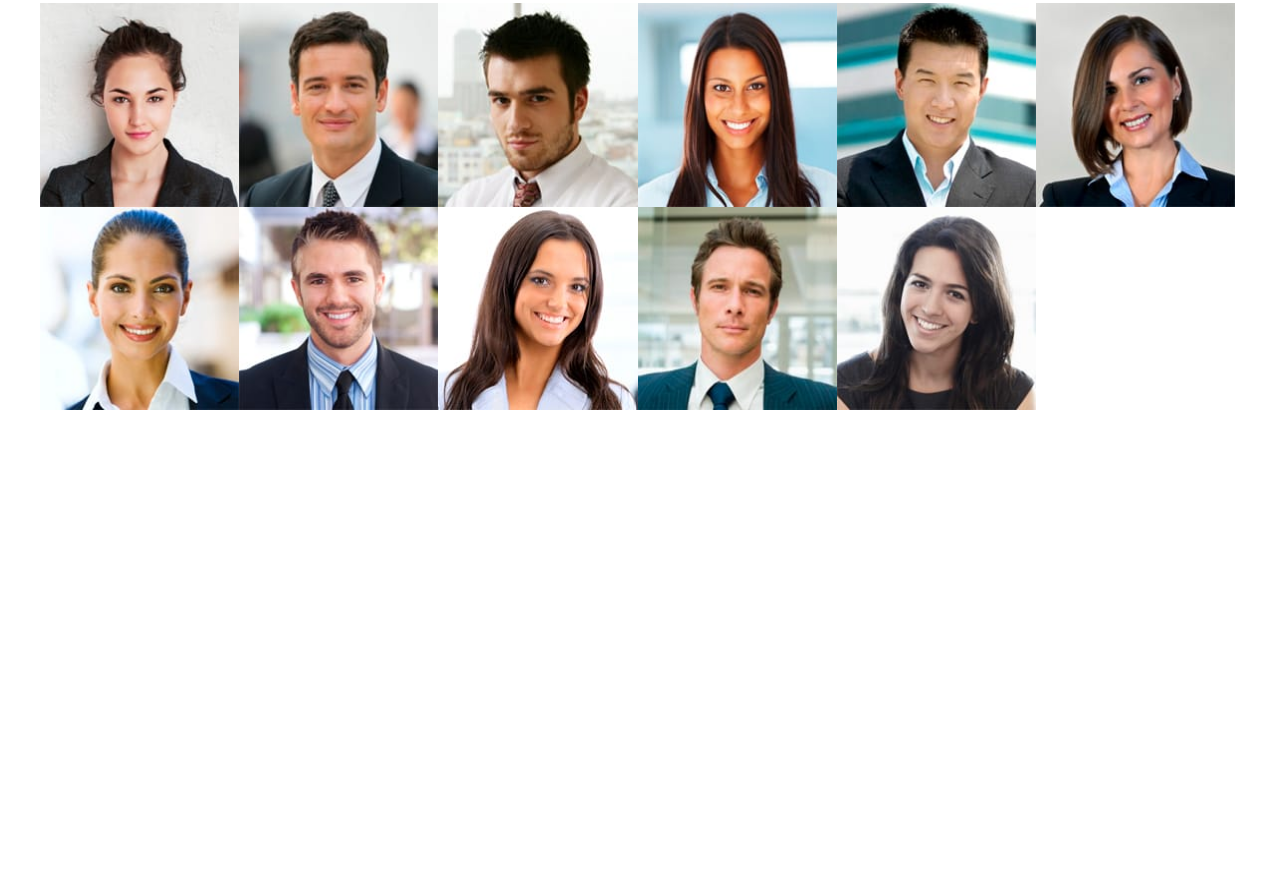
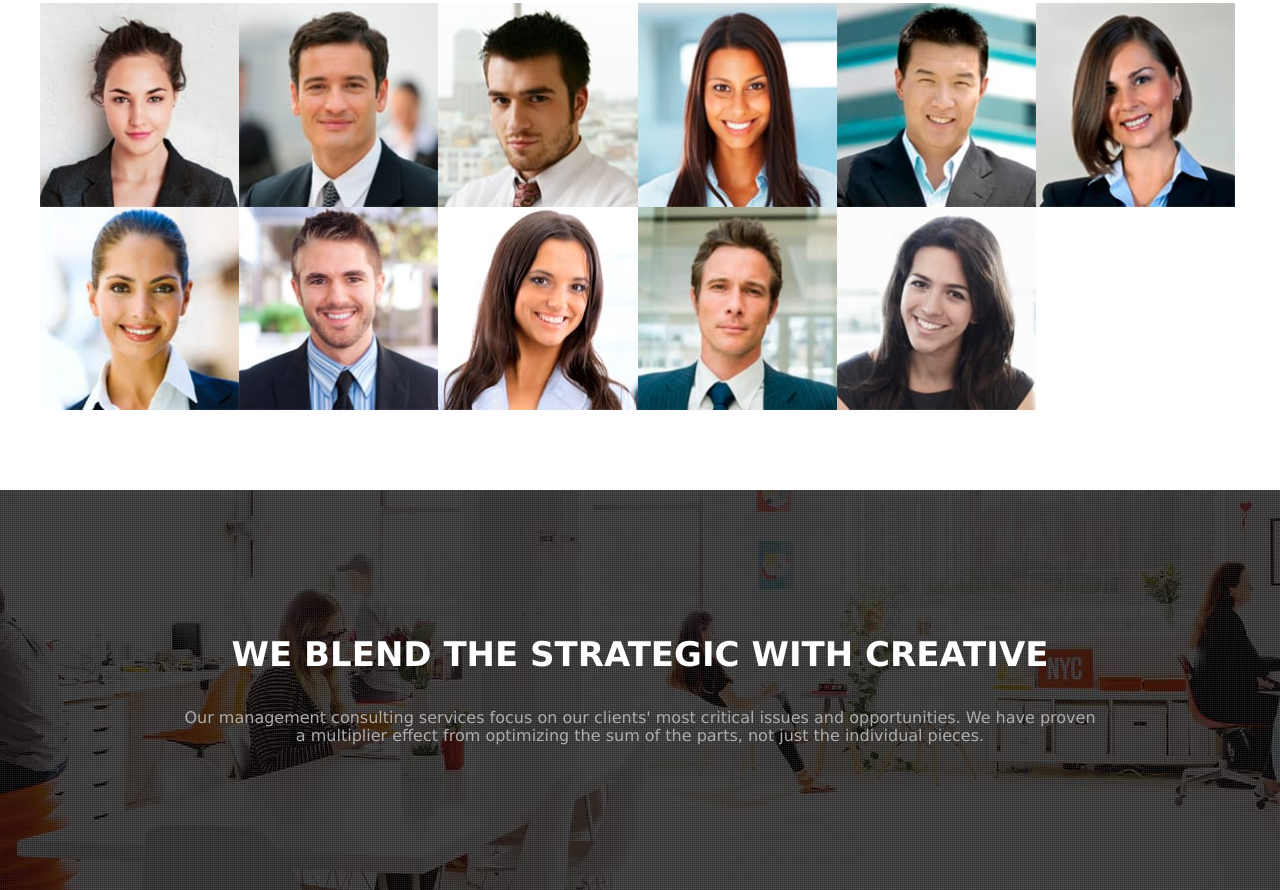
Before and after one commit to padoctb/Skokov, a website: page index.html in a window 1280 px wide. Shown: the part 2765-3655 px from the top of the page. Before the commit the page ends 3255 px from the top, so only its background shows below. Drawn offline with Linux system fonts and the light colour scheme.

Commit message:
we bland section

```diff
--- a/index.html
+++ b/index.html
@@ -314,6 +314,21 @@
         </div>
       </div>
     </section>
+
+    <section class="strategic">
+        <div class="content-wrapper">
+          <div class="strategic__content">
+            <h2 class="strategic__title">
+                We blend the strategic with creative
+            </h2>
+            <div class="section-top__description">
+              Our management consulting services focus on our clients' most critical issues and opportunities. We have
+              proven
+              a multiplier effect from optimizing the sum of the parts, not just the individual pieces.
+            </div>
+          </div>
+        </div>
+      </section>
   </main>
 
   <footer class="main-footer">
--- a/src/scss/_main.scss
+++ b/src/scss/_main.scss
@@ -385,3 +385,22 @@ body {
     }
   }
 }
+
+.strategic {
+  min-height: 400px;
+  background-image: url('./../../assets/img/video-section_bg.jpg');
+  background-position: 20% 50%;
+  background-size: cover;
+  display: flex;
+  justify-content: center;
+  align-items: center;
+  text-align: center;
+  &__title {
+    text-transform: uppercase;
+    font-size: 34px;
+    margin: 0;
+    margin-bottom: 35px;
+    color: #fff;
+    max-width: 1125px;
+  }
+}
```
Also changed, not shown: build/style.css.
